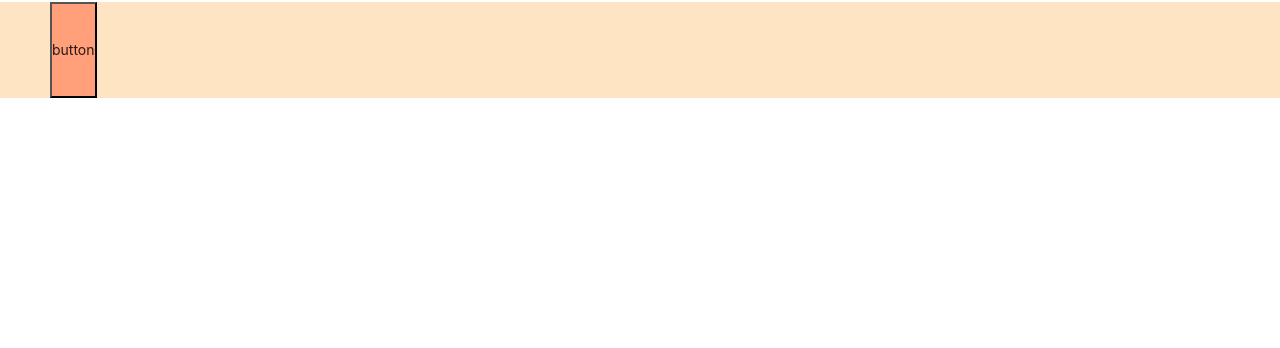
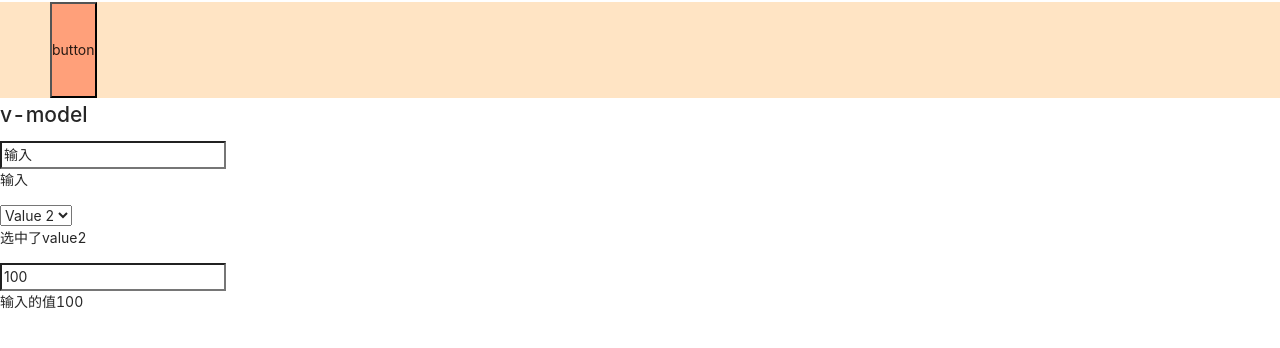
Before and after one commit to jackchoumine/vue3-experiment, a Vue app: page / in a window 1280 px wide. Shown: the part 380-728 px from the top of the page. Built offline with nearby package versions, Linux system fonts and the light colour scheme.

Commit message:
v-model新语法

```diff
--- a/src/App.vue
+++ b/src/App.vue
@@ -2,7 +2,7 @@
  * @Description:
  * @Date: 2020-12-22 21:05:26 +0800
  * @Author: JackChou
- * @LastEditTime: 2021-01-14 15:23:34 +0800
+ * @LastEditTime: 2021-01-14 17:23:41 +0800
  * @LastEditors: JackChou
 -->
 <template>
@@ -34,6 +34,10 @@
   </p>
   <h2>自定义事件--- emits</h2>
   <MyButton @click="onClick" />
+  <h2>v-model</h2>
+  <MyModelTwo />
+  <MyModel v-model:amount.currency="amount" />
+  <p>输入的值{{ amount }}</p>
 </template>
 
 <script>
@@ -49,6 +53,7 @@ function useInput() {
 export default {
   name: 'App',
   setup() {
+    const amount = ref(100)
     const mark = ref(100)
     function onChangeMark() {
       console.log('点击事件触发')
@@ -73,7 +78,7 @@ export default {
         console.log(params)
       }
     }
-    return { onChangeMark, mark, inputValue, onInputValue, onClick }
+    return { amount, onChangeMark, mark, inputValue, onInputValue, onClick }
   },
 }
 </script>
--- /dev/null
+++ b/src/components/MyModel.vue
@@ -0,0 +1,44 @@
+<template>
+  <div>
+    <input type="text" :value="amount" @input="onInput" />
+  </div>
+</template>
+<script>
+import { defineComponent, ref, reactive, watch, computed } from 'vue'
+const numberFraction = (value, fractionDigits = 2) => {
+  return new Intl.NumberFormat('ja-JP', {
+    style: 'currency',
+    currency: 'JPY',
+    minimumFractionDigits: fractionDigits,
+    maximumFractionDigits: fractionDigits,
+  }).format(value)
+}
+export default defineComponent({
+  name: 'MyModel',
+  props: {
+    amount: {
+      type: [String, Number],
+    },
+    amountModifiers: {
+      default: () => ({}),
+    },
+  },
+  emits: ['update:amount'],
+  setup(props, { emit }) {
+    const onInput = event => {
+      let value = event.target.value.replace(/\,|￥/g, '')
+      if (props.amountModifiers) {
+        if (value.includes('.')) {
+          value = numberFraction(value, 2)
+          console.log(value)
+        } else {
+          value = numberFraction(value, 0)
+        }
+      }
+      //BUG value 保留两位小数了,还是显示多个小数
+      emit('update:amount', value)
+    }
+    return { onInput }
+  },
+})
+</script>
--- /dev/null
+++ b/src/components/MyModelTwo.vue
@@ -0,0 +1,23 @@
+<template>
+  <div>
+    <input type="text" v-model="value" />
+    <p>{{ value }}</p>
+    <select name="select" v-model="selected">
+      <option value="value1">Value 1</option>
+      <option value="value2">Value 2</option>
+      <option value="value3">Value 3</option>
+    </select>
+    <p>选中了{{ selected }}</p>
+  </div>
+</template>
+<script>
+import { defineComponent, ref } from 'vue'
+export default defineComponent({
+  name: 'MyModelTwo',
+  setup() {
+    const value = ref('输入')
+    const selected = ref('value2')
+    return { value, selected }
+  },
+})
+</script>
--- a/src/components/index.js
+++ b/src/components/index.js
@@ -2,7 +2,7 @@
  * @Description: 注册全局组件
  * @Date: 2021-01-09 21:06:09 +0800
  * @Author: JackChou
- * @LastEditTime: 2021-01-14 14:08:36 +0800
+ * @LastEditTime: 2021-01-14 16:55:09 +0800
  * @LastEditors: JackChou
  */
 import WatchTest from './WatchTest.vue'
@@ -14,6 +14,8 @@ import SuspenseVue from './SuspenseVue.vue'
 import FragmentTest from './FragmentTest.vue'
 import MyInput from './MyInput.vue'
 import MyButton from './MyButton.vue'
+import MyModelTwo from './MyModelTwo.vue'
+import MyModel from './MyModel.vue'
 const components = [
   WatchTest,
   WatchEffect,
@@ -24,6 +26,8 @@ const components = [
   SetupTwo,
   MyInput,
   MyButton,
+  MyModelTwo,
+  MyModel,
 ]
 export const registerComponents = app => {
   components.forEach(component => {
```
Also changed, not shown: 1 other file (tests, documents, lock files or other folders).
